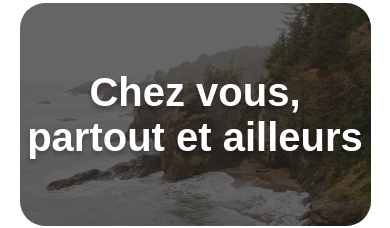
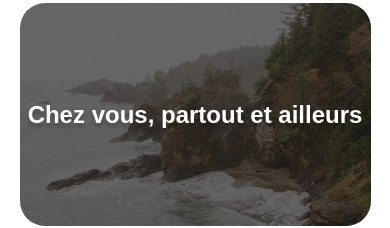
Before and after one commit to DuskyLunari/P7-Kasa, a React (Vite) app: page / in a window 390 px wide. Shown: the part 139-367 px from the top of the page. Built offline with nearby package versions, Linux system fonts and the light colour scheme; a web font is replaced by a local one.

Commit message:
Update: Mobile responsive added

```diff
--- a/assets/css/Banner.css
+++ b/assets/css/Banner.css
@@ -38,4 +38,10 @@
   color: #ffffff;
   text-shadow: 0px 4px 4px rgba(0, 0, 0, 0.25);
   margin: 0;
+}
+
+@media (max-width: 768px) {
+  .banner__text {
+    font-size: 24px;
+  }
 }/*# sourceMappingURL=Banner.css.map */
--- a/src/components/Banner/Banner.scss
+++ b/src/components/Banner/Banner.scss
@@ -38,3 +38,11 @@
         margin: 0;
     }
 }
+
+@media (max-width: 768px) {
+    .banner {
+        &__text {
+            font-size: 24px;
+        }
+    }
+}
```
Also changed, not shown: 1 other file (tests, documents, lock files or other folders).
